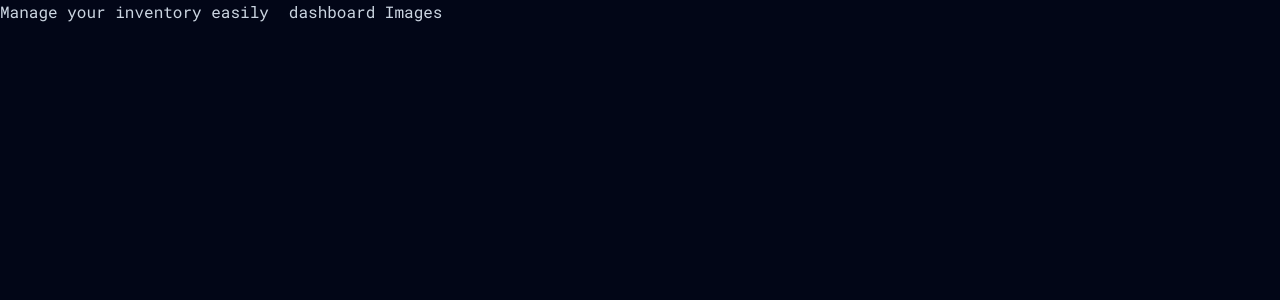
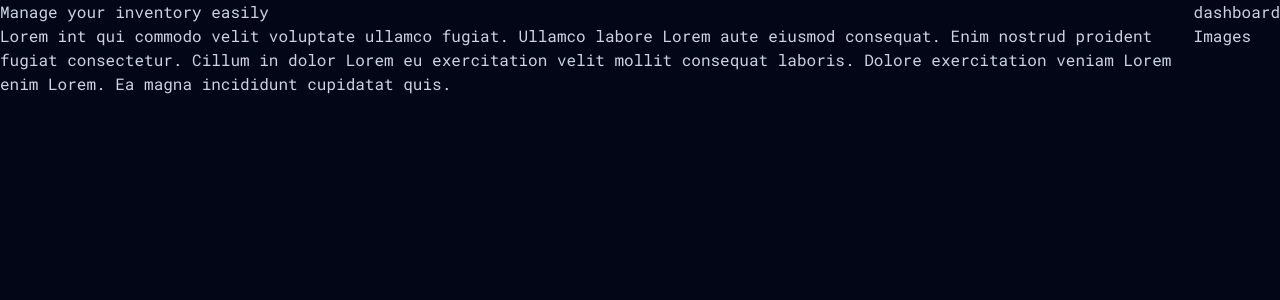
Before and after one commit to esthercate/Hardware-store-management, a Next.js app: page / in a window 1280 px wide. Shown: the top 300 px of the page. Built offline with nearby package versions, Linux system fonts and the light colour scheme.

Commit message:
Insert a pararaph

```diff
--- a/app/page.jsx
+++ b/app/page.jsx
@@ -5,6 +5,7 @@ export default function Home () {
     <div className='flex gap-5'>
       <div>
         <h1>Manage your inventory easily</h1>
+        <p>Lorem int qui commodo velit voluptate ullamco fugiat. Ullamco labore Lorem aute eiusmod consequat. Enim nostrud proident fugiat consectetur. Cillum in dolor Lorem eu exercitation velit mollit consequat laboris. Dolore exercitation veniam Lorem enim Lorem. Ea magna incididunt cupidatat quis.</p>
       </div>
       <div> dashboard Images</div>
     </div>
```
